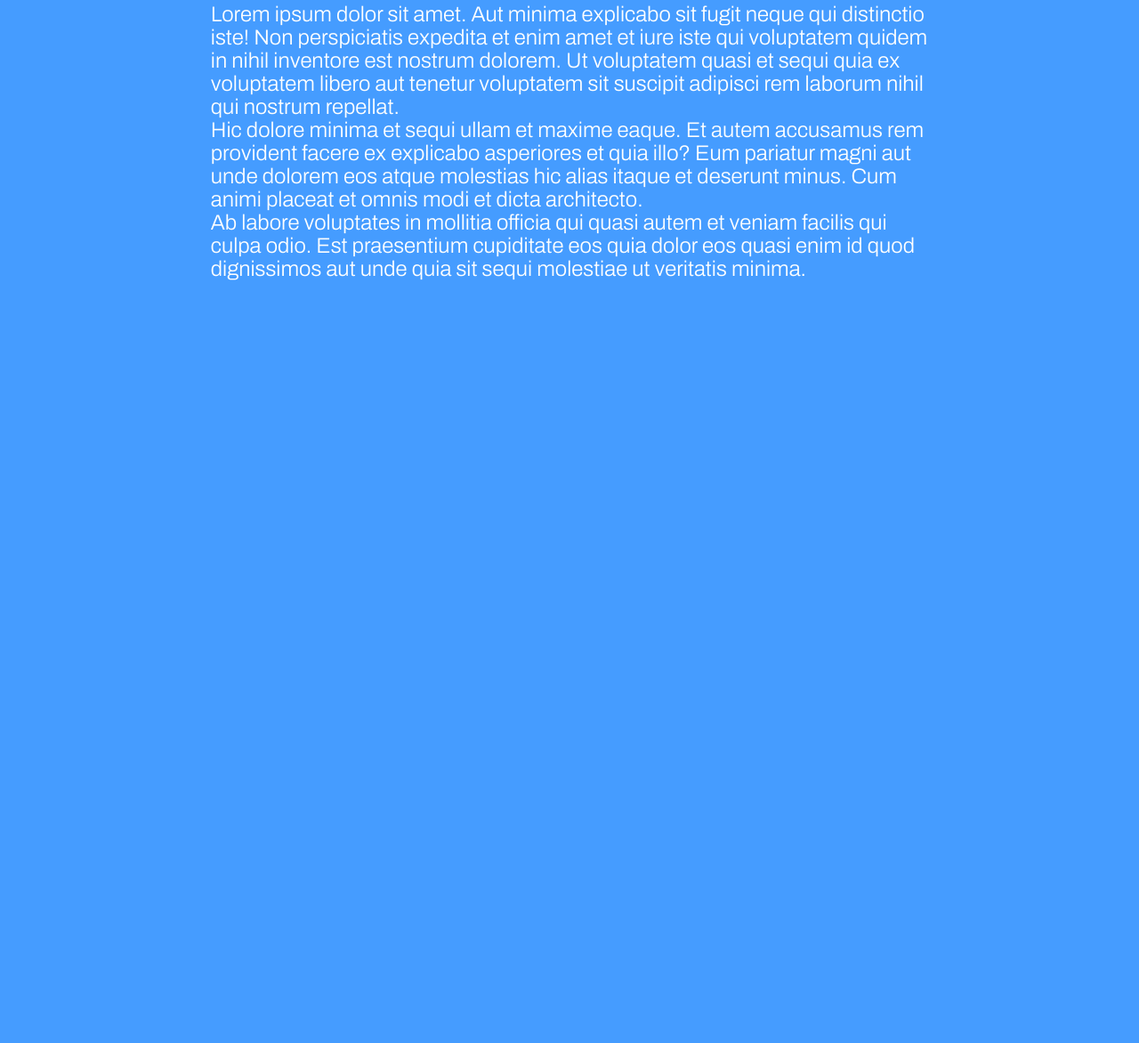
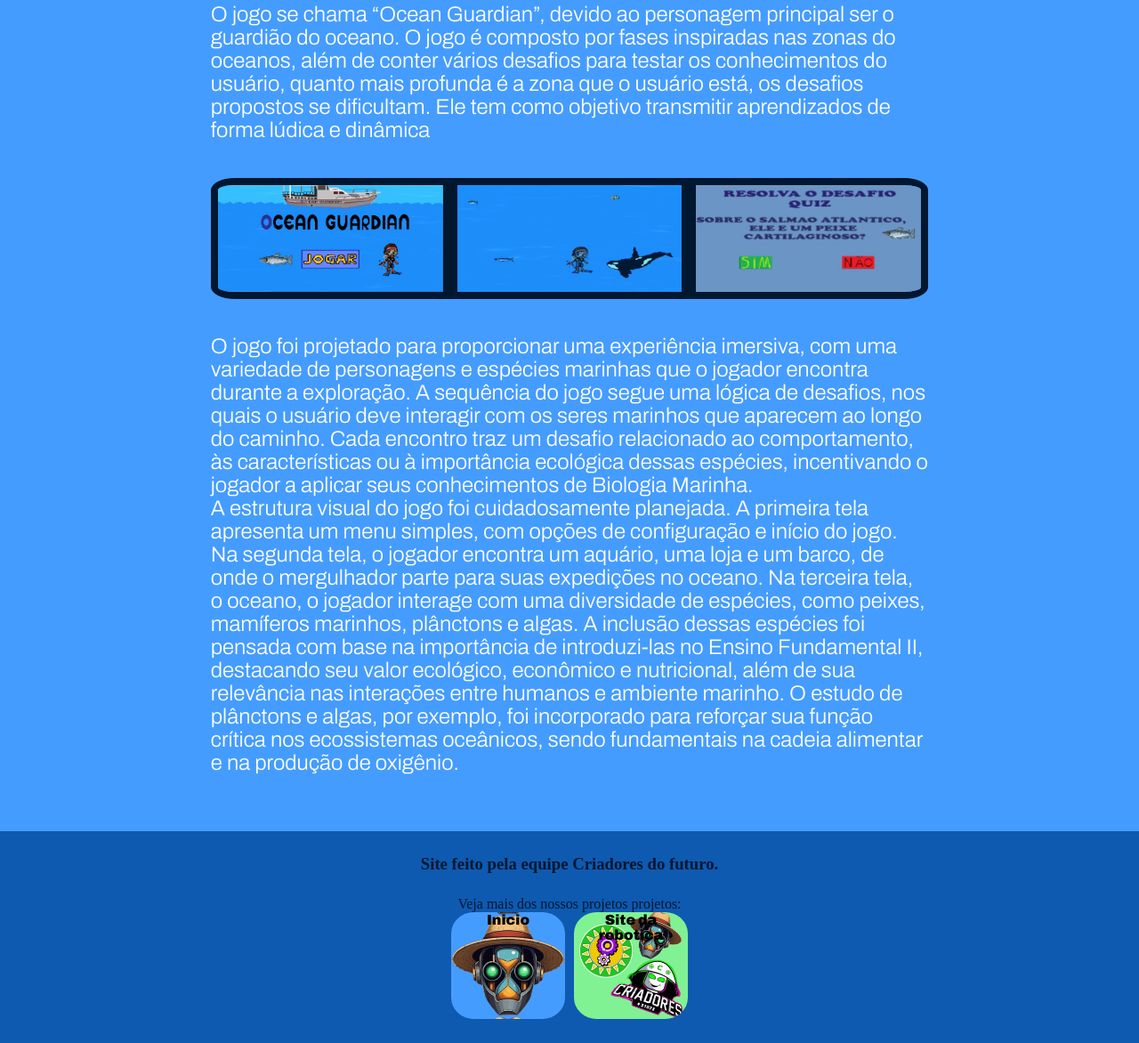
Before and after one commit to cdfcriadores/Site-robotica, a plain HTML site: page oceanguardian.html in a window 1280 px wide. Shown: the part 168-1340 px from the top of the page at 89% size. Before the commit the page ends 800 px from the top, so only its background shows below. Drawn offline with Linux system fonts and the light colour scheme.

Commit message:
Add files via upload

```diff
--- a/Oceanguardian.css
+++ b/Oceanguardian.css
@@ -8,8 +8,10 @@
 body {
     background-color: #459cff;
     color: white;
+    size: 100vi;
 }
 .cabecalho{
+    background-color: #95c5fc;
     display: flex;
     flex-direction: column;
     color: rgb(6, 0, 111);
@@ -20,11 +22,11 @@ body {
 
 }
 .titulo {
-    margin: 2% 0 1% 0;
+    margin: 1% 0 1% 0;
 }
 .subtitulo {
     font-size: 1rem;
-    margin: 0 15%;
+    margin: 0 15% 1% 15%;
 }
 .meio{
 
@@ -41,3 +43,86 @@ margin: 5%;
     font-size: 1.5rem;
 
 }
+.imagens {
+    margin: 0 15%;
+    display: flex;
+    justify-content: center;
+    align-items: center;
+}
+.imagem {
+    margin: 5% 0;
+    width: 33%;
+    height: 15vh;
+    border: 1vh solid #001730;
+}
+.imagem1 {
+    margin: 5% 0;
+    width: 33%;
+    height: 15vh;
+    border: 1vh solid #001730;
+    border-radius: 10% 0 0 10%;
+}
+.imagem3 {
+    margin: 5% 0;
+    width: 33%;
+    height: 15vh;
+    border: 1vh solid #001730;
+    border-radius: 0 10% 10% 0;
+}
+.rodape {
+    background-color: #0e5ab0;
+    color: #001730;
+    display: flex;
+    flex-direction: column;
+    align-items: center;
+}
+.div_botoes {
+    display: flex;
+    gap: 10px;
+}
+.link_1 {
+    display: inline;
+    font-family: "Archivo", sans-serif;
+    font-weight: 900;
+    font-size: 1rem;
+    color: rgb(0, 0, 0);
+    text-align: center;
+    border-radius: 20%;
+    background-color: #459cff;
+    background-size: 100%;
+    background-position-y: 50%;
+    width: 10vw;
+    height: 15vh;
+    margin-bottom: 10%;
+    background-image: url(logoprovisora.png);
+    text-decoration: none;
+}
+.link_1:hover {
+    height: 20vh;
+    width: 18vw;
+}
+.link_2 {
+    display: inline;
+    font-family: "Archivo", sans-serif;
+    font-weight: 900;
+    font-size: 1rem;
+    color: rgb(0, 0, 0);
+    text-align: center;
+    border-radius: 20%;
+    background-color: #80f293;
+    background-size: 100%;
+    background-position-y: 50%;
+    width: 10vw;
+    height: 15vh;
+    margin-bottom: 10%;
+    background-image: url(todaslogosjuntas.png);
+    text-decoration: none;
+}
+.link_2:hover {
+    height: 20vh;
+    width: 18vw;
+}
+
+.rodape_texto {
+    margin: 2%;
+}
--- a/oceanguardian.html
+++ b/oceanguardian.html
@@ -13,10 +13,25 @@
         <h2 class="subtitulo">Projeto desenvolvido pelos Criadores do Futuro a fim de servir como uma ferramenta pedagogica para o ensino da biologia marinha</h2>
     </header>
     <main class="meio">
-        <p class="texto_1">Lorem ipsum dolor sit amet. Aut minima explicabo sit fugit neque qui distinctio iste! Non perspiciatis expedita et enim amet et iure iste qui voluptatem quidem in nihil inventore est nostrum dolorem. Ut voluptatem quasi et sequi quia ex voluptatem libero aut tenetur voluptatem sit suscipit adipisci rem laborum nihil qui nostrum repellat.<br>
-            Hic dolore minima et sequi ullam et maxime eaque. Et autem accusamus rem provident facere ex explicabo asperiores et quia illo? Eum pariatur magni aut unde dolorem eos atque molestias hic alias itaque et deserunt minus. Cum animi placeat et omnis modi et dicta architecto.<br>
-            Ab labore voluptates in mollitia officia qui quasi autem et veniam facilis qui culpa odio. Est praesentium cupiditate eos quia dolor eos quasi enim id quod dignissimos aut unde quia sit sequi molestiae ut veritatis minima.</p>
+        <p class="texto_1">O jogo se chama “Ocean Guardian”, devido ao personagem principal ser o guardião do oceano. O jogo é composto por fases inspiradas nas zonas do oceanos, além de conter vários desafios para testar os conhecimentos do usuário, quanto mais profunda é a zona que o usuário está, os desafios propostos se dificultam. Ele tem como objetivo transmitir aprendizados de forma lúdica e dinâmica
+        </p>
+        <div class="imagens">
+            <img src="foto1.png" class="imagem1">
+            <img src="foto2.png" class="imagem">
+            <img src="quiz.png" class="imagem3">
+        </div>
+        <p class="texto_1">O jogo foi projetado para proporcionar uma experiência imersiva, com uma variedade de personagens e espécies marinhas que o jogador encontra durante a exploração. A sequência do jogo segue uma lógica de desafios, nos quais o usuário deve interagir com os seres marinhos que aparecem ao longo do caminho. Cada encontro traz um desafio relacionado ao comportamento, às características ou à importância ecológica dessas espécies, incentivando o jogador a aplicar seus conhecimentos de Biologia Marinha.
+            <br>
+            A estrutura visual do jogo foi cuidadosamente planejada. A primeira tela apresenta um menu simples, com opções de configuração e início do jogo. Na segunda tela, o jogador encontra um aquário, uma loja e um barco, de onde o mergulhador parte para suas expedições no oceano. Na terceira tela, o oceano, o jogador interage com uma diversidade de espécies, como peixes, mamíferos marinhos, plânctons e algas. A inclusão dessas espécies foi pensada com base na importância de introduzi-las no Ensino Fundamental II, destacando seu valor ecológico, econômico e nutricional, além de sua relevância nas interações entre humanos e ambiente marinho. O estudo de plânctons e algas, por exemplo, foi incorporado para reforçar sua função crítica nos ecossistemas oceânicos, sendo fundamentais na cadeia alimentar e na produção de oxigênio.
+        </p>
     </main>
-    <footer></footer>
+    <footer class="rodape">
+        <h3 class="rodape_texto">Site feito pela equipe Criadores do futuro.</h3>
+        <p class="texto_projetos">Veja mais dos nossos projetos projetos:</p>
+            <div class="div_botoes">
+                <a href="index.html" class="link_1">Inicio</a>
+                <a href="https://www.youtube.com/" class="link_2">Site da robotica</a>
+            </div>
+    </footer>
 </body>
 </html>
--- a/style.css
+++ b/style.css
@@ -107,3 +107,13 @@ body {
     height: 25vh;
     width: 20vw;
 }
+
+.rodape {
+    color: gray;
+    background-color: #1d1d1d;
+    display: flex;
+    justify-content: center;
+}
+.rodape_texto {
+    margin: 2%;
+}
```
Also changed, not shown: index.html (+3 -1 lines), foto1.png (added), foto2.png (added), quiz.png (added).
